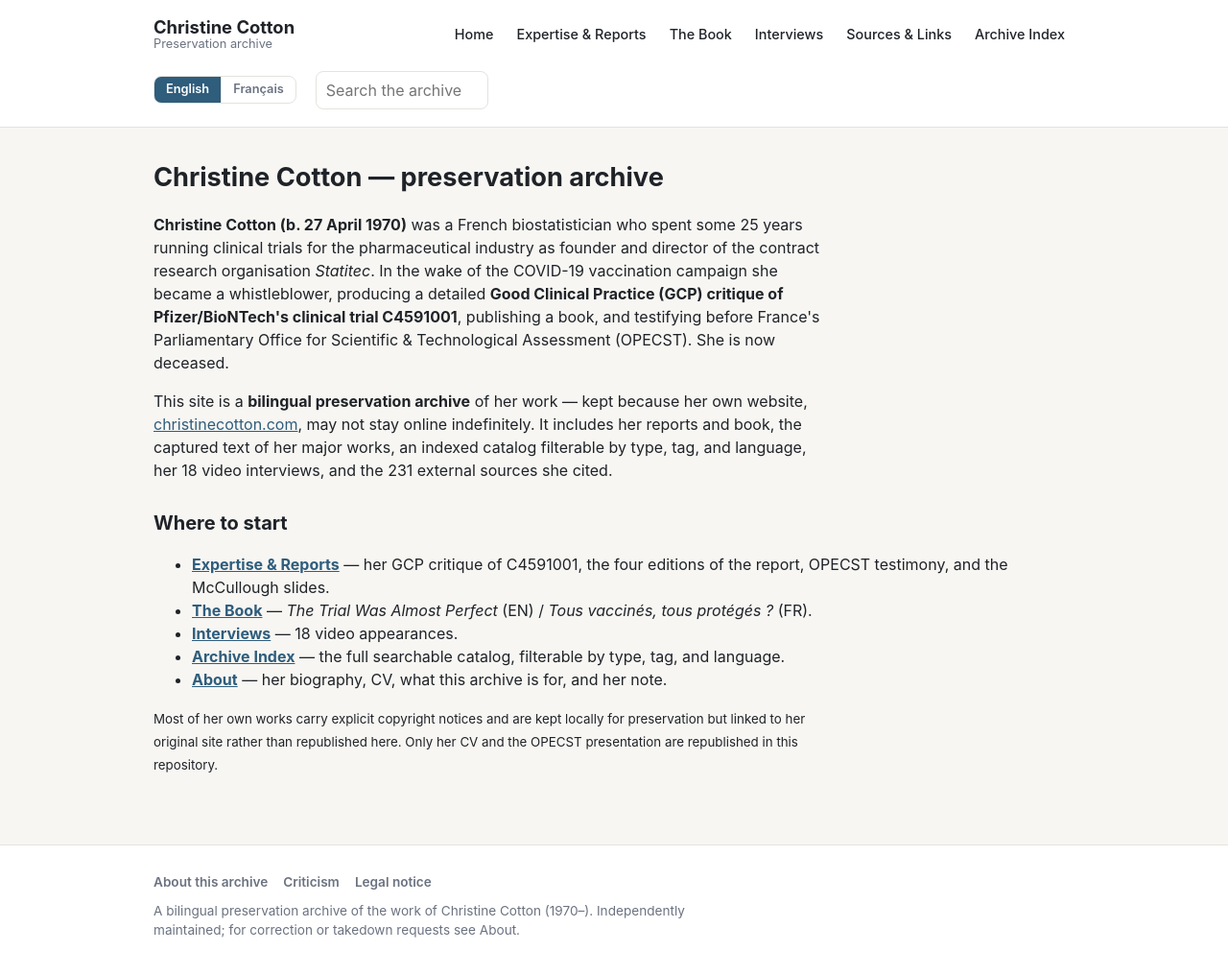
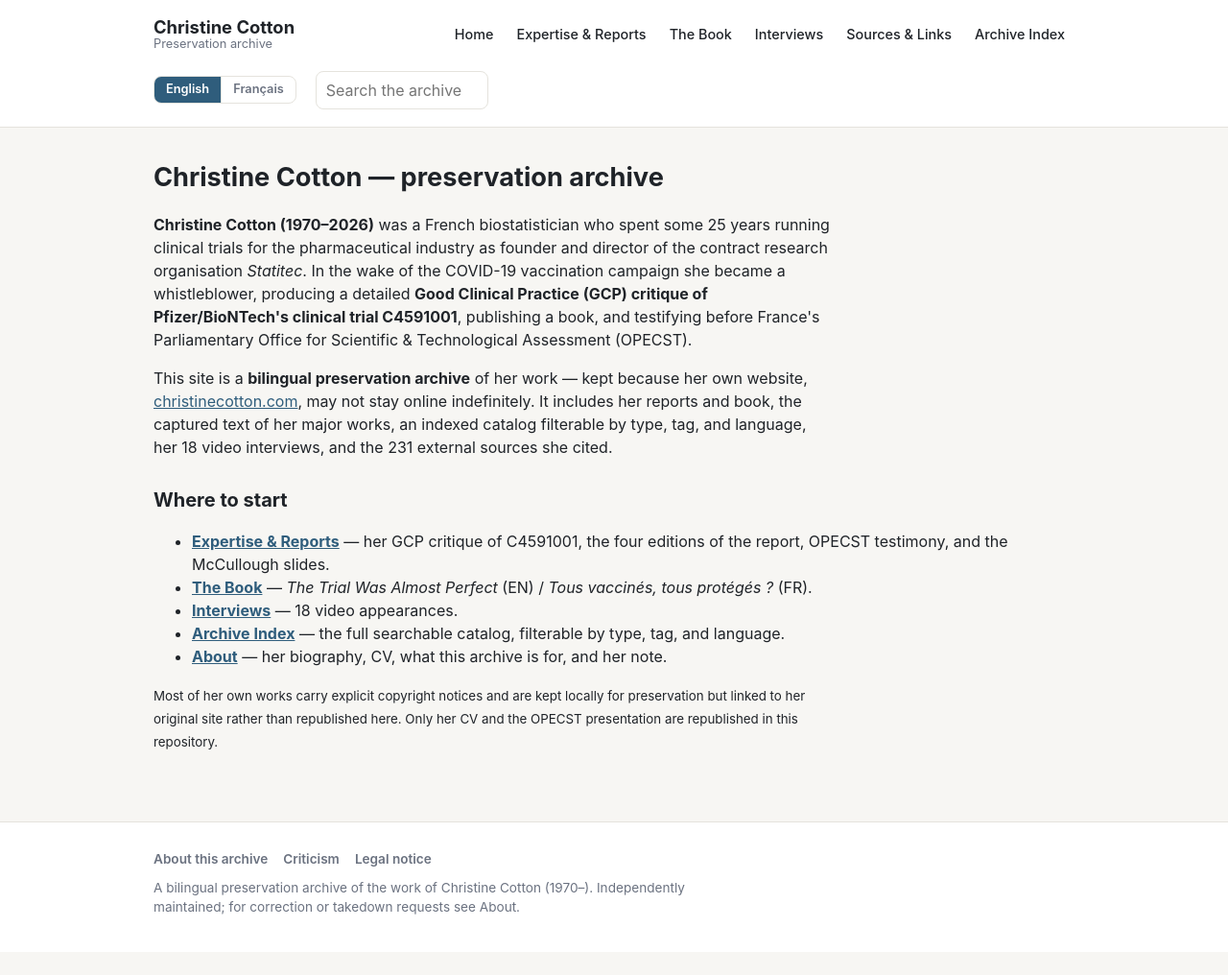
Before and after one commit to mroswell/ChristineCottonArchive.com, a Jekyll site: the page built from en/index.html, in a window 1280 px wide. Shown: the whole page at 96% size. Built offline with Jekyll 4.4.1, drawn with Linux system fonts in a browser that asks for light colours; after the commit the page ends 992 px from its top, so only the background shows below that.

Commit message:
Use year range on the home page bios
Replace "(b. 27 April 1970) ... She is now deceased." with "(1970-2026)"
on both home pages. The full birth date doesn't add information the
visitor needs and feels intrusive; the year range conveys the same
biographical context, including that she's no longer living, without
making people nosy.

```diff
--- a/en/index.html
+++ b/en/index.html
@@ -9,14 +9,13 @@
 
 <h1>Christine Cotton — preservation archive</h1>
 
-<p><strong>Christine Cotton (b. 27 April 1970)</strong> was a French biostatistician
+<p><strong>Christine Cotton (1970&ndash;2026)</strong> was a French biostatistician
 who spent some 25 years running clinical trials for the pharmaceutical industry
 as founder and director of the contract research organisation <em>Statitec</em>.
 In the wake of the COVID-19 vaccination campaign she became a whistleblower,
 producing a detailed <strong>Good Clinical Practice (GCP) critique of Pfizer/BioNTech's
 clinical trial C4591001</strong>, publishing a book, and testifying before France's
-Parliamentary Office for Scientific &amp; Technological Assessment (OPECST).
-She is now deceased.</p>
+Parliamentary Office for Scientific &amp; Technological Assessment (OPECST).</p>
 
 <p>This site is a <strong>bilingual preservation archive</strong> of her work — kept
 because her own website, <a href="https://christinecotton.com">christinecotton.com</a>,
--- a/fr/index.html
+++ b/fr/index.html
@@ -7,7 +7,7 @@
 
 <h1>Christine Cotton — archive de préservation</h1>
 
-<p><strong>Christine Cotton (née le 27 avril 1970)</strong> était une biostatisticienne
+<p><strong>Christine Cotton (1970&ndash;2026)</strong> était une biostatisticienne
 française qui a passé environ 25 ans à diriger des essais cliniques pour l'industrie
 pharmaceutique en tant que fondatrice et directrice de l'organisme de recherche
 sous contrat <em>Statitec</em>. Dans le sillage de la campagne de vaccination contre
```
Also changed, not shown: other parts of fr/index.html (+1 -1 lines).
